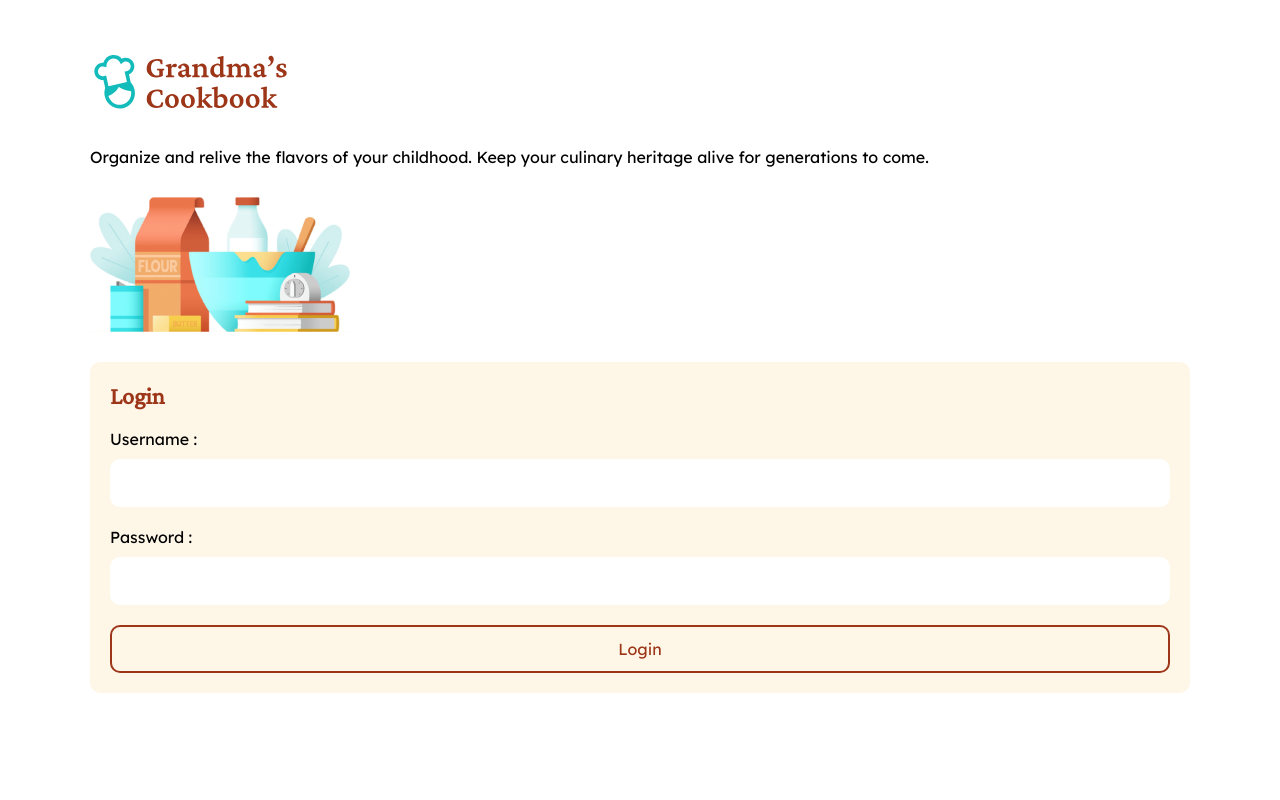
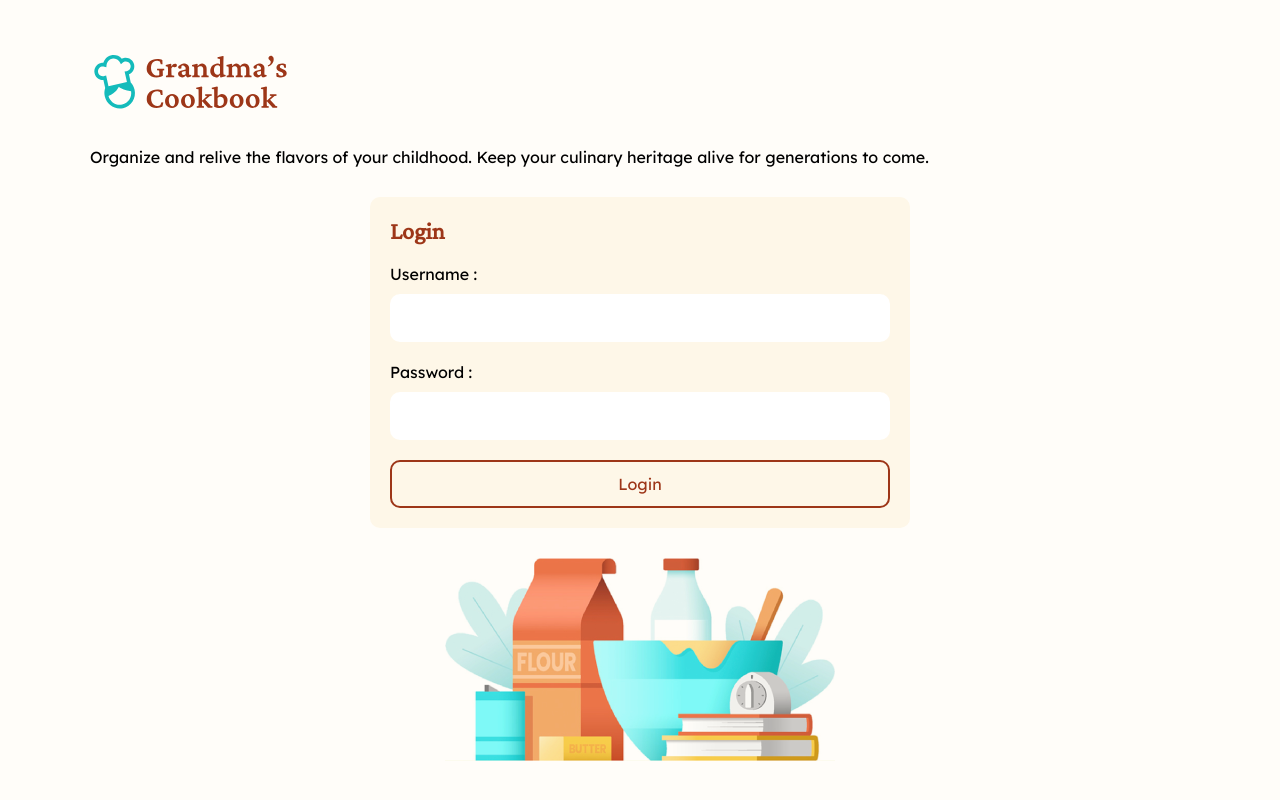
Before and after one commit to LuisCaballe/grandma-cookbook-front, a React (Vite) app: page /login in a window 1280 px wide. Shown: the top 800 px of the page. Built offline with nearby package versions, Linux system fonts and the light colour scheme; no server answers.

Commit message:
Resize forms in desktop version

```diff
--- a/src/components/LoginForm/LoginForm.tsx
+++ b/src/components/LoginForm/LoginForm.tsx
@@ -1,7 +1,7 @@
 import { useState } from "react";
-import LoginFormStyled from "./LoginFormStyled";
 import { UserDataCredentials } from "../../types";
 import Button from "../Button/Button";
+import FormStyled from "../shared/FromStyled";
 
 interface LoginFormProps {
   actionOnSubmit: (user: UserDataCredentials) => void;
@@ -34,28 +34,24 @@ const LoginForm = ({ actionOnSubmit }: LoginFormProps): React.ReactElement => {
   };
 
   return (
-    <LoginFormStyled
-      className="login-form"
-      onSubmit={handleSubmit}
-      autoComplete="off"
-    >
-      <h1 className="login-form__title">Login</h1>
-      <div className="login-form__control">
+    <FormStyled className="form" onSubmit={handleSubmit} autoComplete="off">
+      <h1 className="form__title">Login</h1>
+      <div className="form__control">
         <label htmlFor="username">Username :</label>
         <input
           id="username"
           type="text"
-          className="login-form__input"
+          className="form__input"
           onChange={onChangeData}
           value={userCredentials.username}
         />
       </div>
-      <div className="login-form__control">
+      <div className="form__control">
         <label htmlFor="password">Password :</label>
         <input
           id="password"
           type="password"
-          className="login-form__input"
+          className="form__input"
           onChange={onChangeData}
           value={userCredentials.password}
         />
@@ -63,10 +59,10 @@ const LoginForm = ({ actionOnSubmit }: LoginFormProps): React.ReactElement => {
       <Button
         type="submit"
         isDisabled={!isEnable}
-        className="login-form__button"
+        className="form__button"
         text="Login"
       />
-    </LoginFormStyled>
+    </FormStyled>
   );
 };
 
--- a/src/components/LoginForm/LoginFormStyled.ts
+++ /dev/null
@@ -1,43 +0,0 @@
-import styled from "styled-components";
-
-const LoginFormStyled = styled.form`
-  background-color: ${(props) => props.theme.colors.lightBackground};
-  display: flex;
-  flex-direction: column;
-  padding: 20px;
-  gap: 20px;
-  border-radius: 10px;
-
-  .login-form {
-    &__title {
-      color: ${(props) => props.theme.colors.primary};
-    }
-
-    &__control {
-      display: flex;
-      flex-direction: column;
-      gap: 10px;
-    }
-
-    &__input {
-      height: 3rem;
-      border-radius: 10px;
-      padding: 5px 10px;
-    }
-
-    &__button {
-      background-color: ${(props) => props.theme.colors.primary};
-      color: ${(props) => props.theme.colors.light};
-      border-radius: 10px;
-      height: 3rem;
-
-      :disabled {
-        color: ${(props) => props.theme.colors.primary};
-        background-color: transparent;
-        border: 2px solid;
-      }
-    }
-  }
-`;
-
-export default LoginFormStyled;
--- a/src/components/shared/ContainerStyled.ts
+++ b/src/components/shared/ContainerStyled.ts
@@ -2,10 +2,14 @@ import styled from "styled-components";
 
 const ContainerStyled = styled.div`
   margin: 0 auto;
-  padding: 50px;
+  padding: 30px;
   min-height: 100vh;
   min-width: 320px;
   max-width: 1200px;
+
+  @media screen and (min-width: 700px) {
+    padding: 50px;
+  }
 `;
 
 export default ContainerStyled;
--- a/src/components/shared/FromStyled.ts
+++ b/src/components/shared/FromStyled.ts
@@ -53,6 +53,11 @@ const FormStyled = styled.form`
       }
     }
   }
+
+  @media screen and (min-width: 600px) {
+    width: 540px;
+    margin: 0 auto;
+  }
 `;
 
 export default FormStyled;
--- a/src/pages/LoginPage/LoginPage.tsx
+++ b/src/pages/LoginPage/LoginPage.tsx
@@ -37,13 +37,8 @@ const LoginPage = (): React.ReactElement => {
         Organize and relive the flavors of your childhood. Keep your culinary
         heritage alive for generations to come.
       </p>
-      <img
-        src="images/draw.webp"
-        alt="Illustration of cooking ingredients"
-        width="260"
-        height="135"
-      />
       <LoginForm actionOnSubmit={loginOnSubmit} />
+      <img src="images/draw.webp" alt="Illustration of cooking ingredients" />
     </LoginPageStyled>
   );
 };
--- a/src/pages/LoginPage/LoginPageStyled.ts
+++ b/src/pages/LoginPage/LoginPageStyled.ts
@@ -4,6 +4,11 @@ const LoginPageStyled = styled.section`
   display: flex;
   flex-direction: column;
   gap: 30px;
+
+  img {
+    margin: 0 auto;
+    mix-blend-mode: multiply;
+  }
 `;
 
 export default LoginPageStyled;
--- a/src/pages/RecipesPage/RecipesPage.tsx
+++ b/src/pages/RecipesPage/RecipesPage.tsx
@@ -77,8 +77,6 @@ const RecipesPage = (): React.ReactElement => {
           <img
             src="images/draw.webp"
             alt="Illustration of cooking ingredients"
-            width="260"
-            height="135"
             className="recipes__image"
           />
         </>
--- a/src/pages/RecipesPage/RecipesPageStyled.ts
+++ b/src/pages/RecipesPage/RecipesPageStyled.ts
@@ -16,6 +16,7 @@ const RecipesPageStyled = styled.section`
 
     &__image {
       margin: 0 auto;
+      mix-blend-mode: multiply;
     }
   }
 `;
--- a/src/styles/GlobalStyle.ts
+++ b/src/styles/GlobalStyle.ts
@@ -14,6 +14,7 @@ html {
 
 body {
   margin: 0;
+  background-color: ${(props) => props.theme.colors.lightBackground}40;
 }
 
 h1,
```
